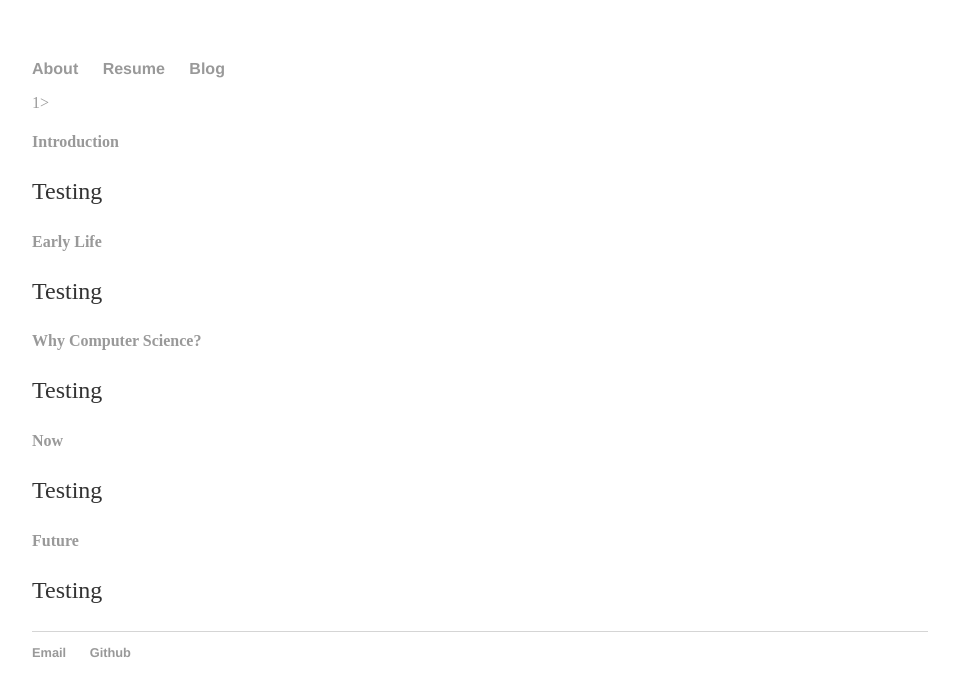
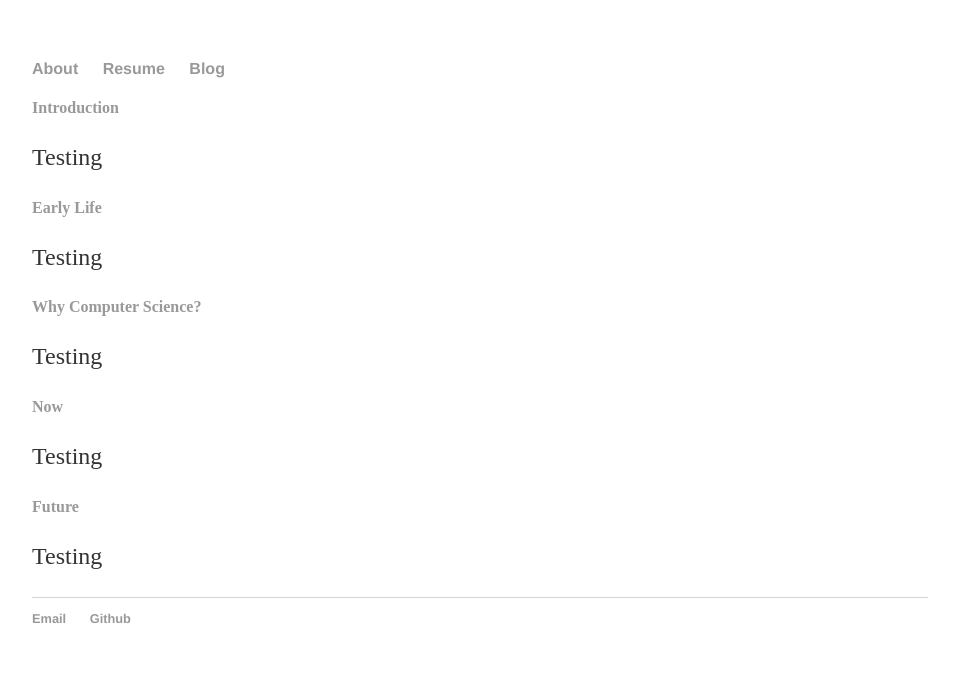
Before and after one commit to junyoung-kwon/Personal-Website, a Jekyll site: the page built from about/index.html, in a window 1280 px wide. Shown: the top 696 px of the page, without its empty margins (160-1119 px from the left). Built offline with Jekyll 4.4.1, drawn with Linux system fonts in a browser that asks for light colours.

Commit message:
Update index.html

```diff
--- a/about/index.html
+++ b/about/index.html
@@ -2,7 +2,7 @@
 layout: default
 title: About
 ---
-<div class="about">1>
+<div class="about">
   <h4>Introduction</h4>
     <p>Testing</p>
   <h4>Early Life</h4>
```
